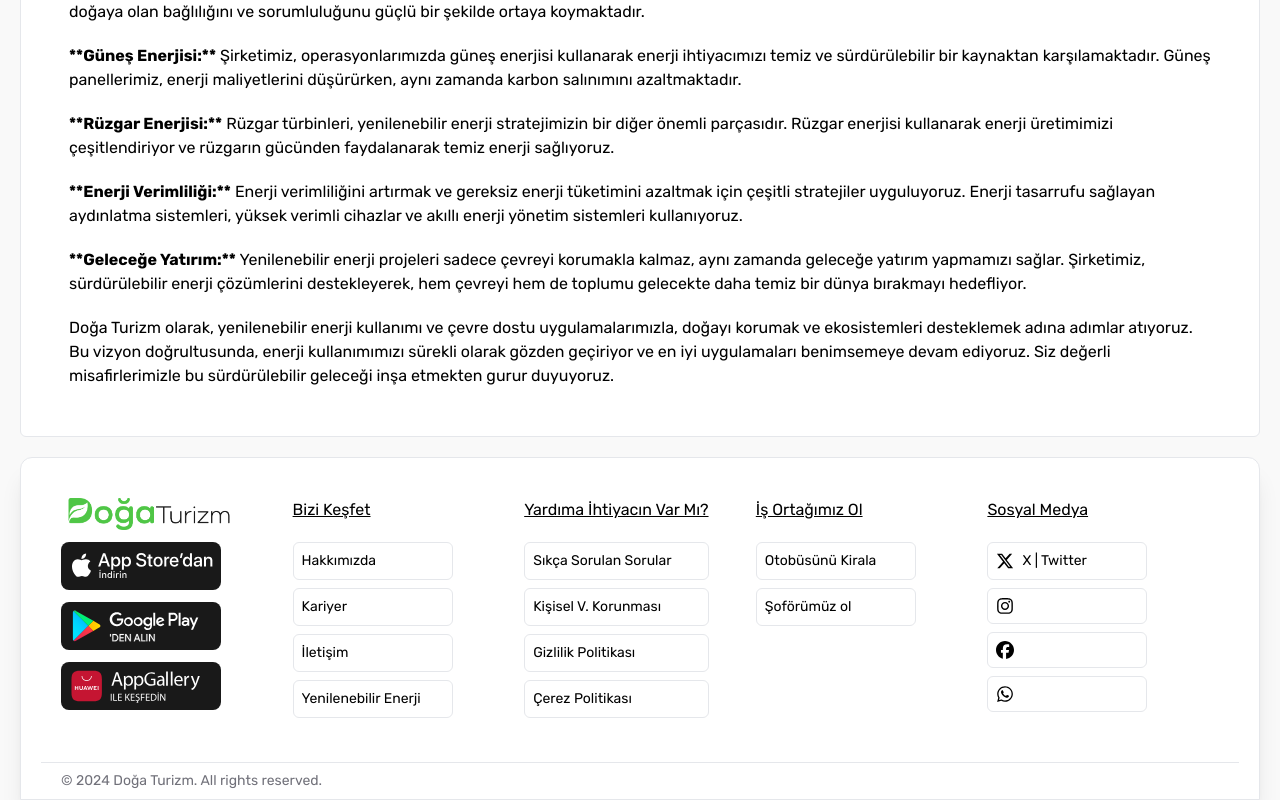
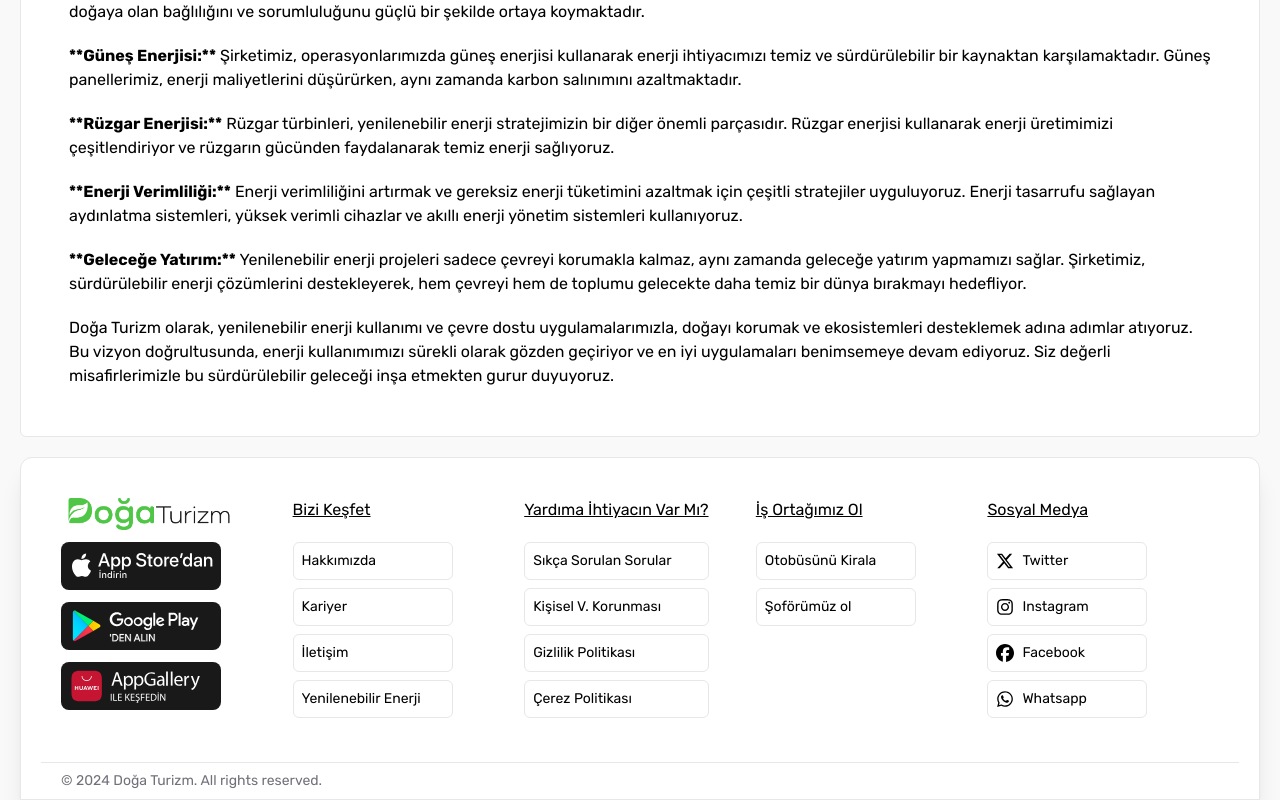
Before and after one commit to ozmberkan/doga-turizm, a React (Vite) app: page /energy in a window 1280 px wide. Shown: the part 398-1198 px from the top of the page. Built offline with nearby package versions, Linux system fonts and the light colour scheme.

Commit message:
Footer social media düzenlemesi & errors belirliği kullanıcı kolaylığı amaçlandı.

```diff
--- a/src/components/Features/FeaturesItem.jsx
+++ b/src/components/Features/FeaturesItem.jsx
@@ -4,7 +4,7 @@ import { GiReceiveMoney } from "react-icons/gi";
 
 const FeaturesItem = ({ item }) => {
   return (
-    <div className="bg-white w-full p-4 flex items-center gap-x-3 rounded-xl shadow-xl">
+    <div className="bg-white w-full p-4 flex items-center gap-x-3 rounded-xl shadow-xl hover:scale-105 transition-all duration-500 ">
       <span
         className={`p-3 rounded-full bg-green-100 text-green-500 flex justify-center items-center
         ${item.icon === FaUsersViewfinder && "!bg-red-100 !text-red-500"}
@@ -15,8 +15,8 @@ const FeaturesItem = ({ item }) => {
       >
         {item.icon && <item.icon size={20} />}
       </span>
-      <div>
-        <h1>{item.title}</h1>
+      <div className="text-zinc-700">
+        <h1 className="font-medium">{item.title}</h1>
         <span className="text-xs">{item.description}</span>
       </div>
     </div>
--- a/src/components/Hero/FilterForm.jsx
+++ b/src/components/Hero/FilterForm.jsx
@@ -42,13 +42,13 @@ const FilterForm = () => {
       onSubmit={handleSubmit(searchTicket)}
     >
       {InputField.map((input, i) => (
-        <div key={i} className="flex flex-col gap-y-1  flex-1 w-full ">
+        <div key={i} className="flex flex-col gap-y-1 flex-1 w-full ">
           <label>{input.type === "text" ? input.label : "Tarih"}</label>
           {input.type === "text" ? (
             <select
               {...register(input.name)}
-              className={`px-4 h-10 rounded-md border outline-none  ${
-                errors[input.name] ? "border-red-500" : ""
+              className={`px-4 h-10 rounded-md border outline-none transition-all duration-500 focus-within:ring-2 ring-green-500  ${
+                errors[input.name] ? "ring-2 ring-red-500" : ""
               }`}
             >
               {cities.map((city) => (
@@ -61,8 +61,8 @@ const FilterForm = () => {
             <input
               type="date"
               {...register(input.name)}
-              className={`px-4 h-10 rounded-md border w-[276px] sm:w-full  ${
-                errors[input.name] ? "border-red-500" : ""
+              className={`px-4 h-10 rounded-md border w-[276px] sm:w-full outline-none transition-all duration-500   ${
+                errors[input.name] ? "ring-2 ring-red-500" : ""
               }`}
             />
           )}
--- a/src/data/data.js
+++ b/src/data/data.js
@@ -25,16 +25,19 @@ import doga from "../assets/carousel/doga.png";
 export const socialMedia = [
   {
     icon: FaXTwitter,
-    name : "X | Twitter"
+    name : "Twitter"
   },
   {
     icon: FaInstagram,
+    name : "Instagram"
   },
   {
     icon: FaFacebook,
+    name : "Facebook"
   },
   {
     icon: FaWhatsapp,
+    name : "Whatsapp"
   },
 ];
 
```
